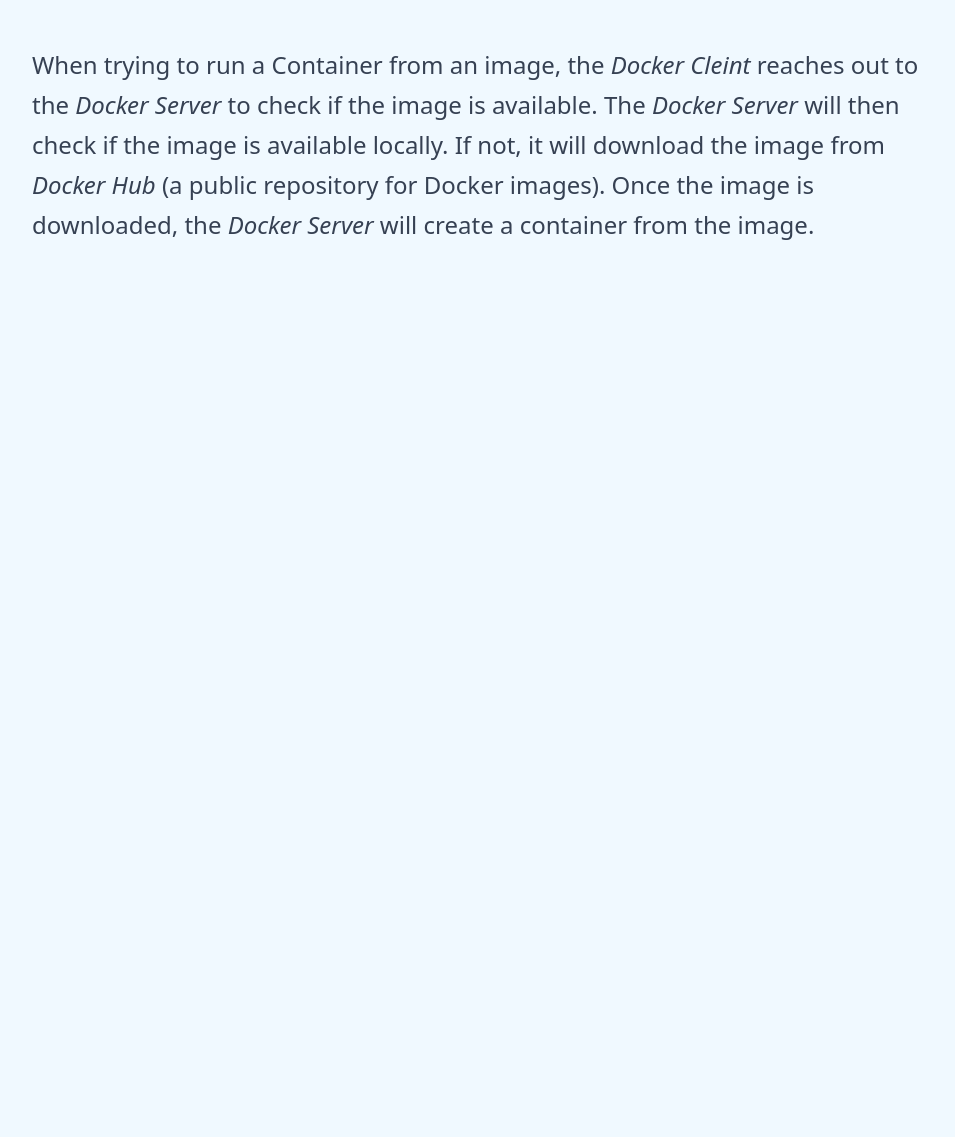
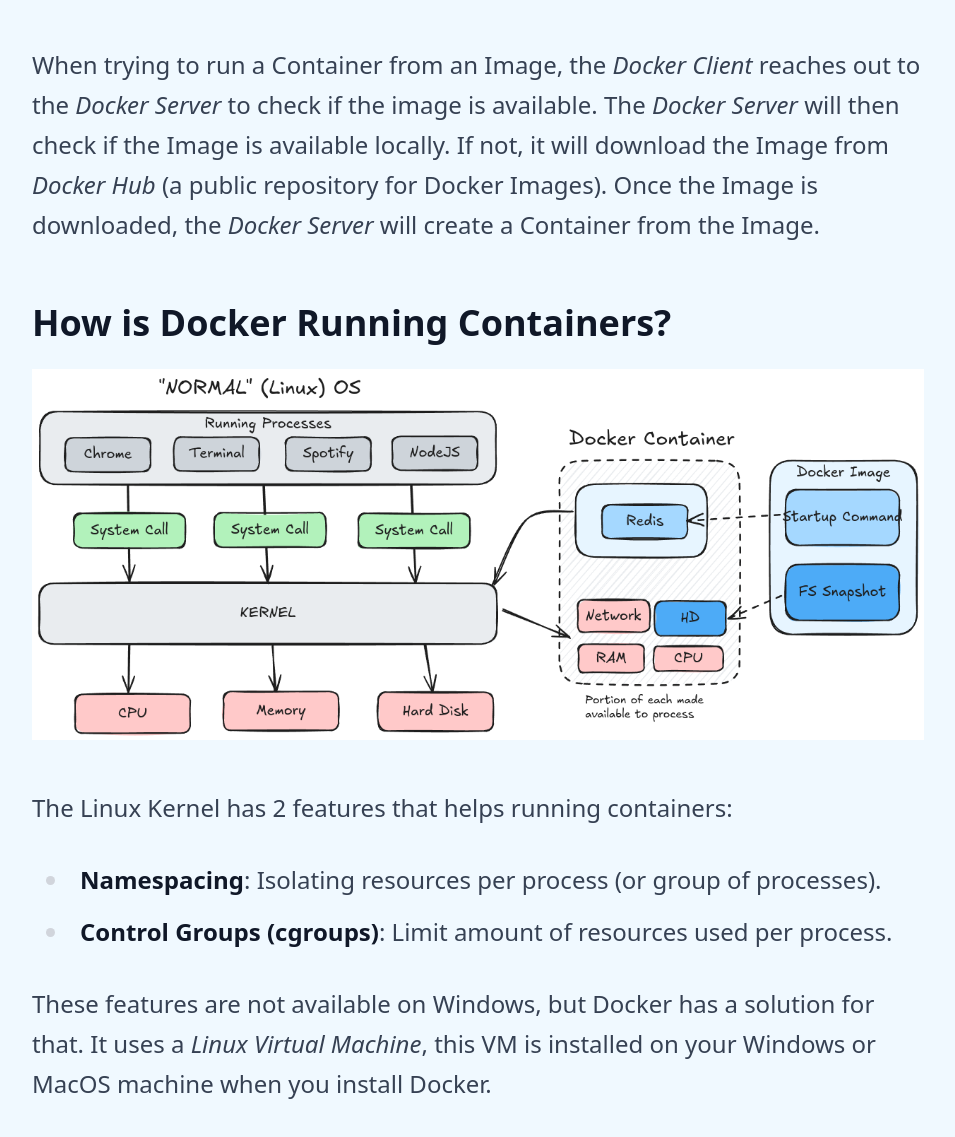
Before and after one commit to ThomasCode92/docker-k8s-complete-guide, an Astro site in the folder apps/docs/: page /blog/dive-into-docker in a window 1280 px wide. Shown: the part 2902-4039 px from the top of the page, without its empty margins (64-1019 px from the left). Before the commit the page ends 3227 px from the top, so only its background shows below. Built offline with nearby package versions, Linux system fonts and the light colour scheme; Astro itself is replaced by a stand-in of ours.

Commit message:
Running Containers on Your Computer

```diff
--- a/apps/docs/src/content/posts/dive-into-docker.mdx
+++ b/apps/docs/src/content/posts/dive-into-docker.mdx
@@ -7,8 +7,10 @@
 ---
 
 import { Image } from "astro:assets";
+
+import docker_client from "./diagrams/docker-client.excalidraw.png";
 import image_container from "./diagrams/image-container.excalidraw.png";
-import docker_client from "./diagrams/docker-client.excalidraw.png";
+import running_container from "./diagrams/running-container.excalidraw.png";
 
 In this article, we'll explore Docker, its role in software development, and why
 it's widely used. We'll break down the concept of images and their relationship
@@ -46,8 +48,21 @@
 
 <Image src={docker_client} alt="docker client" class="mx-auto" />
 
-When trying to run a Container from an image, the _Docker Cleint_ reaches out to
+When trying to run a Container from an Image, the _Docker Client_ reaches out to
 the _Docker Server_ to check if the image is available. The _Docker Server_ will
-then check if the image is available locally. If not, it will download the image
-from _Docker Hub_ (a public repository for Docker images). Once the image is
-downloaded, the _Docker Server_ will create a container from the image.
+then check if the Image is available locally. If not, it will download the Image
+from _Docker Hub_ (a public repository for Docker Images). Once the Image is
+downloaded, the _Docker Server_ will create a Container from the Image.
+
+### How is Docker Running Containers?
+
+<Image src={running_container} alt="running a container" class="mx-auto" />
+
+The Linux Kernel has 2 features that helps running containers:
+
+- **Namespacing**: Isolating resources per process (or group of processes).
+- **Control Groups (cgroups)**: Limit amount of resources used per process.
+
+These features are not available on Windows, but Docker has a solution for that.
+It uses a _Linux Virtual Machine_, this VM is installed on your Windows or MacOS
+machine when you install Docker.
```
Also changed, not shown: apps/docs/src/content/posts/diagrams/running-container.excalidraw.png (added).
